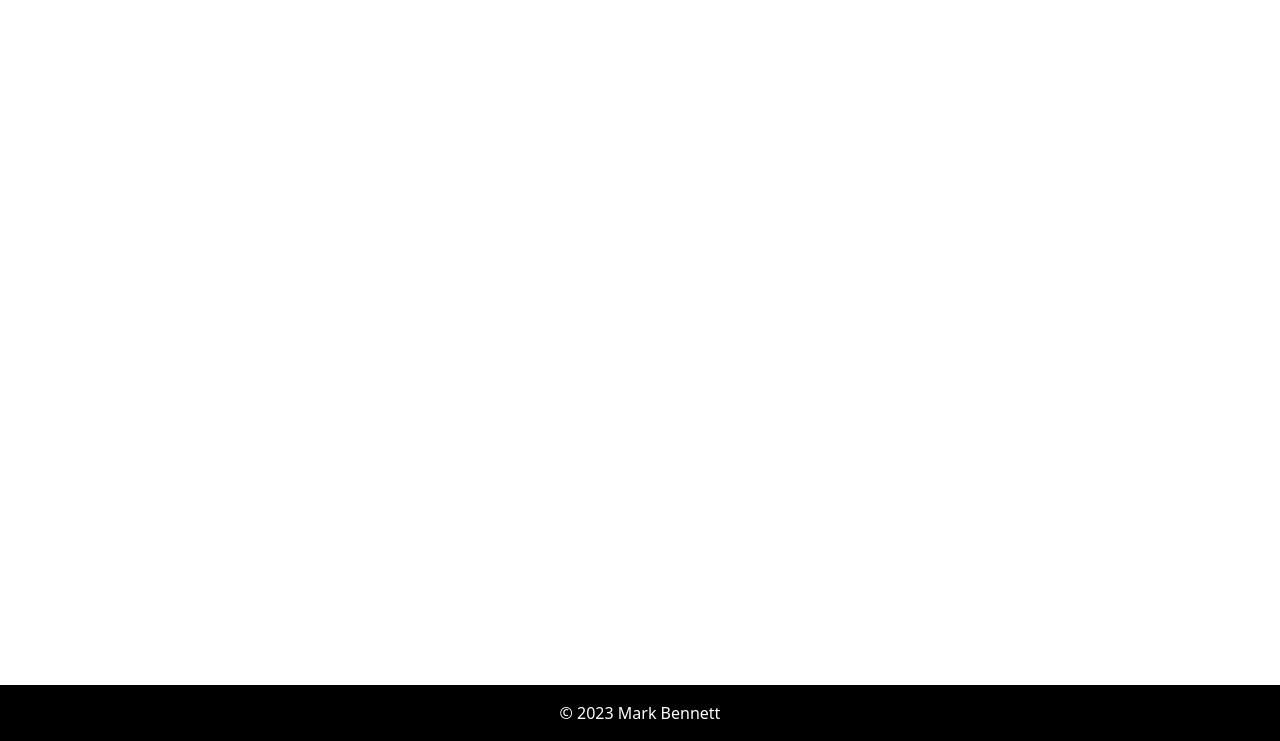
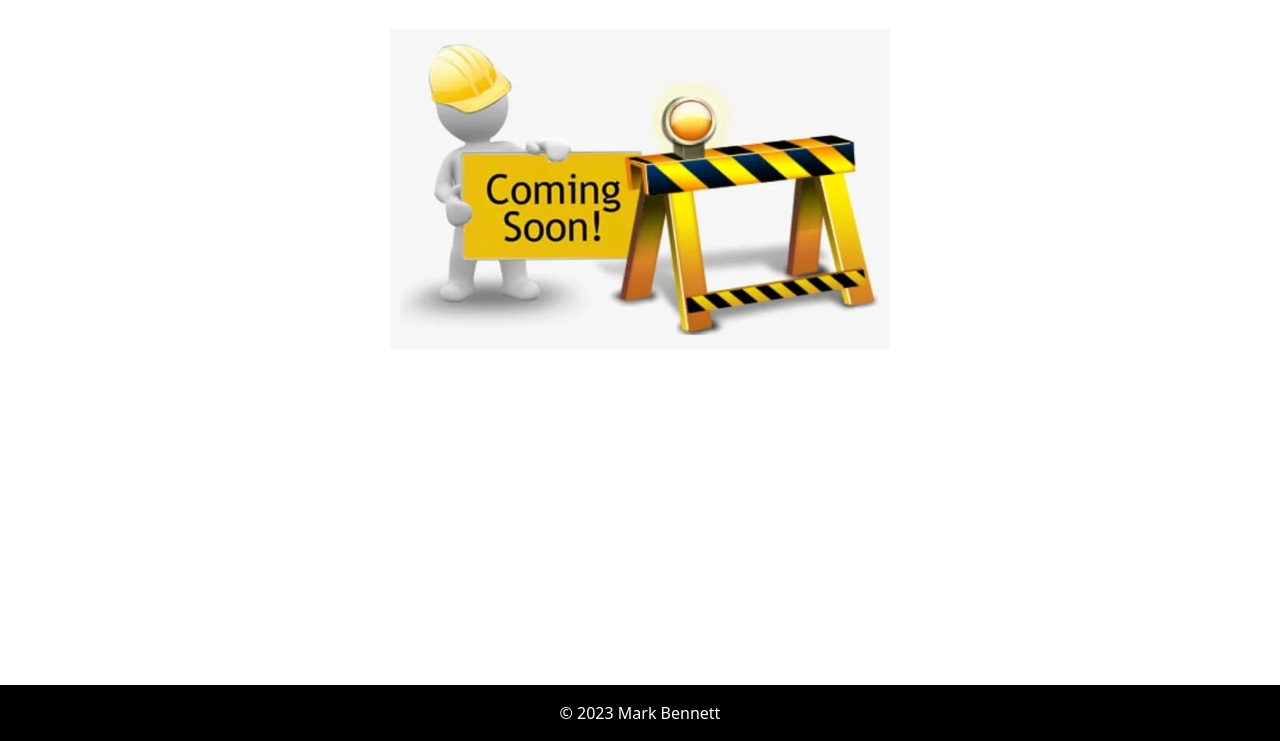
Before and after one commit to mbennett5516/Portfolio, a plain HTML site: page public/contact.html in a window 1280 px wide. Shown: the part 59-800 px from the top of the page. Drawn offline with nearby package versions, Linux system fonts and the light colour scheme.

Commit message:
added coming soon image to contacts page

```diff
--- a/public/contact.html
+++ b/public/contact.html
@@ -135,6 +135,8 @@
       </div>
     </nav>
     <!--End Navbar-->
+    <div class="container text-center align-items-center"><img src="../assets/img/coming-soon.jpg" alt="coming soon"></div>
+
     <!-- Footer -->
     <footer class="footer py-3 text-center fixed-bottom text-white">
       © 2023 Mark Bennett
```
Also changed, not shown: assets/img/coming-soon.jpg (added).
